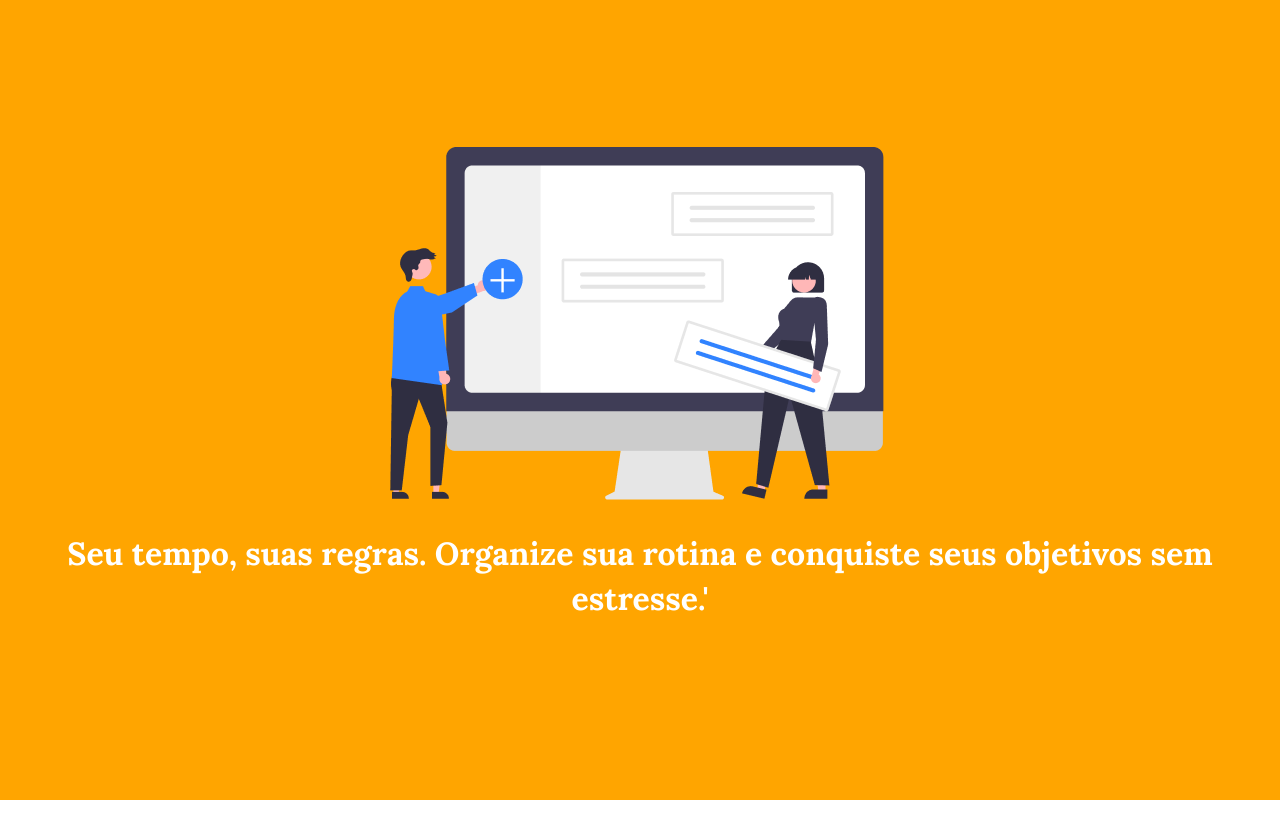
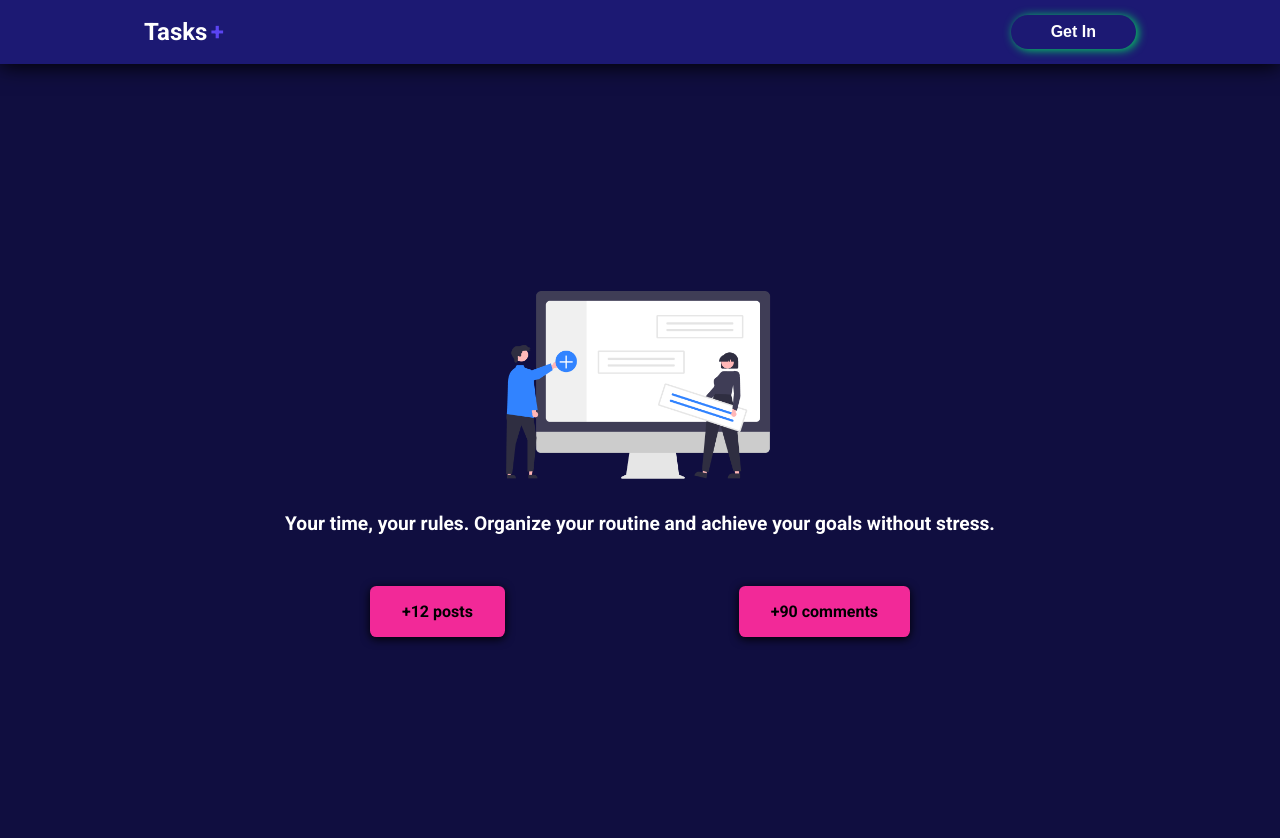
Before and after one commit to pLogicador/next-task, a Next.js app: page / in a window 1280 px wide. Shown: the top 838 px of the page. Before the commit the page ends 800 px from the top, so only its background shows below. Built offline with nearby package versions, Linux system fonts and the light colour scheme; no server answers.

Commit message:
feat(auth): integrate API session check and protect dashboard route

```diff
--- a/src/app/layout.tsx
+++ b/src/app/layout.tsx
@@ -1,6 +1,9 @@
-import type { Metadata } from "next";
+"use client";
+
+import "@styles/globals.css";
 import { Geist, Geist_Mono } from "next/font/google";
-import "@styles/globals.css";
+import { Header } from "@/components/header";
+import { SessionProvider } from "next-auth/react";
 
 const geistSans = Geist({
   variable: "--font-geist-sans",
@@ -12,11 +15,6 @@ const geistMono = Geist_Mono({
   subsets: ["latin"],
 });
 
-export const metadata: Metadata = {
-  title: "Next Tasks",
-  description: "Organize your tasks",
-};
-
 export default function RootLayout({
   children,
 }: Readonly<{
@@ -25,7 +23,10 @@ export default function RootLayout({
   return (
     <html lang="pt-br">
       <body className={`${geistSans.variable} ${geistMono.variable}`}>
-        {children}
+        <SessionProvider>
+          <Header />
+          {children}
+        </SessionProvider>
       </body>
     </html>
   );
--- /dev/null
+++ b/src/app/metadata.ts
@@ -0,0 +1,6 @@
+import type { Metadata } from "next";
+
+export const metadata: Metadata = {
+  title: "Next Tasks",
+  description: "Organize your tasks",
+};
--- a/src/app/page.tsx
+++ b/src/app/page.tsx
@@ -18,9 +18,18 @@ export default function Home() {
         </div>
 
         <h1 className={styles.title}>
-          Seu tempo, suas regras. Organize sua rotina e conquiste seus objetivos
-          sem estresse.'
+          Your time, your rules. Organize your routine and achieve your goals
+          without stress.
         </h1>
+
+        <div className={styles.infoContent}>
+          <section className={styles.box}>
+            <span>+12 posts</span>
+          </section>
+          <section className={styles.box}>
+            <span>+90 comments</span>
+          </section>
+        </div>
       </main>
     </div>
   );
--- /dev/null
+++ b/src/components/header/index.tsx
@@ -0,0 +1,42 @@
+import styles from "./styles.module.css";
+
+import { useSession, signIn, signOut } from "next-auth/react";
+import Link from "next/link";
+
+export function Header() {
+  const { data: session, status } = useSession();
+
+  return (
+    <header className={styles.header}>
+      <section className={styles.content}>
+        <nav className={styles.nav}>
+          <Link href="/">
+            <h1 className={styles.logo}>
+              Tasks<span>+</span>
+            </h1>
+          </Link>
+          {session?.user && (
+            <Link href="/dashboard" className={styles.link}>
+              My Dashboard
+            </Link>
+          )}
+        </nav>
+
+        {status === "loading" ? (
+          <></>
+        ) : session ? (
+          <button className={styles.loginButton} onClick={() => signOut()}>
+            Hello {session?.user?.name}
+          </button>
+        ) : (
+          <button
+            className={styles.loginButton}
+            onClick={() => signIn("google")}
+          >
+            Get In
+          </button>
+        )}
+      </section>
+    </header>
+  );
+}
--- /dev/null
+++ b/src/components/header/styles.module.css
@@ -0,0 +1,110 @@
+.header {
+  width: 100%;
+  height: 4.5rem;
+  background: #1c1973;
+  display: flex;
+  align-items: center;
+  justify-content: center;
+  position: relative;
+  z-index: 10;
+  box-shadow: 0px 2px 20px black;
+}
+
+.content {
+  padding: 0 1rem;
+  width: 100%;
+  max-width: 1024px;
+  display: flex;
+  align-items: center;
+  justify-content: space-between;
+}
+
+.content a {
+  text-decoration: none;
+}
+
+.logo {
+  color: white;
+  font-size: 2.3rem;
+}
+
+.logo span {
+  color: #5b44f2;
+  padding-left: 0.2rem;
+}
+
+.loginButton {
+  font-weight: 500;
+  background: transparent;
+  border: none;
+  box-shadow: 2px 1px 10px #04d960;
+  color: white;
+  border-radius: 2rem;
+  padding: 0.5rem 2.5rem;
+  font-size: 1.2rem;
+  font-weight: bold;
+  cursor: pointer;
+  transition: all 0.4s;
+  transform: 0.4s;
+}
+
+.loginButton:hover {
+  transform: scale(1.08);
+  color: black;
+  background: white;
+}
+
+.nav {
+  display: flex;
+  align-items: center;
+}
+
+.link {
+  background: white;
+  color: #000;
+  padding: 0.5rem 1.1rem;
+  border-radius: 0.4rem;
+  margin: 0 1rem;
+  box-shadow: 2px 1px 10px white;
+}
+
+.link:hover {
+  background: #5b44f2;
+  color: white;
+  box-shadow: 2px 1px 10px #5b44f2;
+}
+
+/* for devices */
+@media (min-width: 768px) and (orientation: landscape) {
+  .header {
+    height: 4rem;
+  }
+
+  .logo {
+    font-size: 1.5rem;
+  }
+
+  .loginButton {
+    font-size: 1rem;
+  }
+
+  .link {
+    padding: 0.3rem 1.1rem;
+    font-size: 1rem;
+  }
+}
+
+@media (max-width: 590px) {
+  .logo {
+    font-size: 1.7rem;
+  }
+
+  .loginButton {
+    font-size: 0.9rem;
+  }
+
+  .link {
+    padding: 0.5rem 1.1rem;
+    font-size: 0.6rem;
+  }
+}
--- a/src/styles/globals.css
+++ b/src/styles/globals.css
@@ -1,12 +1,11 @@
 @import url("https://fonts.googleapis.com/css2?family=Roboto:ital,wght@0,100..900;1,100..900&display=swap");
-@import url("https://fonts.googleapis.com/css2?family=Lora:ital,wght@0,400..700;1,400..700&display=swap");
 
 * {
   margin: 0;
   padding: 0;
-  block-size: border-box;
+  box-sizing: border-box;
 }
 
 html {
-  font-family: "Lora", "Roboto", serif;
+  font-family: "Roboto", serif;
 }
--- a/src/styles/page.module.css
+++ b/src/styles/page.module.css
@@ -1,7 +1,7 @@
 .container {
-  background: orange;
+  background: #100e40;
   width: 100%;
-  height: 100vh;
+  height: calc(100vh - 4.5rem);
   display: flex;
   justify-content: center;
   align-items: center;
@@ -23,8 +23,116 @@
 }
 
 .title {
+  text-align: center;
+  line-height: 140%;
+  margin: 2rem;
   color: white;
-  text-align: center;
-  margin: 2rem;
-  line-height: 140%;
+  font-weight: bold;
 }
+
+.infoContent {
+  display: flex;
+  align-items: center;
+  justify-content: space-around;
+  font-size: 1.3rem;
+  margin-top: 3rem;
+}
+
+.box {
+  background: #f22998;
+  padding: 1rem 4rem;
+  border-radius: 0.4rem;
+  transform: 0.4s;
+  font-weight: bold;
+  box-shadow: 0 2px 10px black;
+}
+
+.box:hover {
+  cursor: pointer;
+  transform: scale(1.08);
+}
+
+/* for devices */
+@media (max-width: 768px) {
+  .title {
+    font-size: 1.8rem;
+    margin: 1.5rem;
+    line-height: 130%;
+  }
+
+  .hero {
+    min-width: 19rem;
+  }
+
+  .infoContent {
+    font-size: 1rem;
+  }
+
+  .box {
+    padding: 1rem 2rem;
+  }
+}
+
+@media (max-width: 590px) {
+  .title {
+    font-size: 1.3rem;
+    letter-spacing: 0;
+    line-height: 120%;
+  }
+
+  .hero {
+    min-width: 10rem;
+  }
+
+  .infoContent {
+    flex-direction: column;
+  }
+
+  .box {
+    width: 50%;
+    margin-bottom: 1rem;
+    text-align: center;
+  }
+}
+
+@media (max-width: 430px) {
+  .hero {
+    width: 50%;
+  }
+
+  .infoContent {
+    margin-top: 1rem;
+  }
+
+  .box {
+    width: 50%;
+    padding: 0.8rem;
+    margin-bottom: 0.8rem;
+  }
+}
+
+@media (min-width: 768px) and (orientation: landscape) {
+  .container {
+    height: 100vh;
+  }
+
+  .hero {
+    min-width: 5rem;
+    max-width: 40%;
+    height: auto;
+  }
+
+  .title {
+    font-size: 1.2rem;
+  }
+
+  .infoContent {
+    font-size: 1rem;
+  }
+
+  .box {
+    margin-top: 0;
+    padding: 1rem 2rem;
+    text-align: center;
+  }
+}
```
Also changed, not shown: package.json (+5 -4 lines), src/app/api/auth/[...nextauth]/route.ts (added, +16 -0 lines), src/app/dashboard/page.tsx (added, +40 -0 lines), src/app/dashboard/styles.module.css (added), 1 other file (tests, documents, lock files or other folders).
